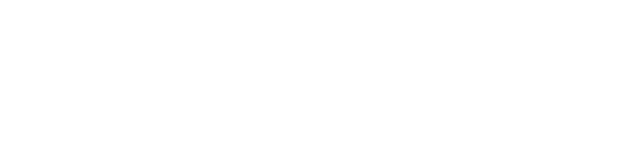
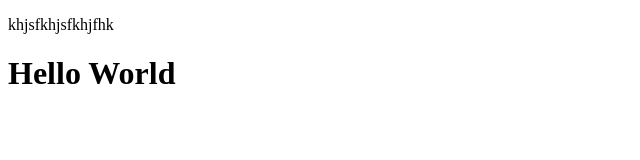
Before and after one commit to bekingoit/ornek-1, a plain HTML site: page index.html in a window 1280 px wide. Shown: the whole page, without its empty margins (0-640 px from the left). Drawn offline with Linux system fonts and the light colour scheme.

Commit message:
ornek-1.1

```diff
--- a/index.html
+++ b/index.html
@@ -5,5 +5,8 @@
     <meta name="viewport" content="width=device-width, initial-scale=1.0" />
     <title>Document</title>
   </head>
-  <body></body>
+  <body>
+    <p>khjsfkhjsfkhjfhk</p>
+    <h1>Hello World</h1>
+  </body>
 </html>
```
